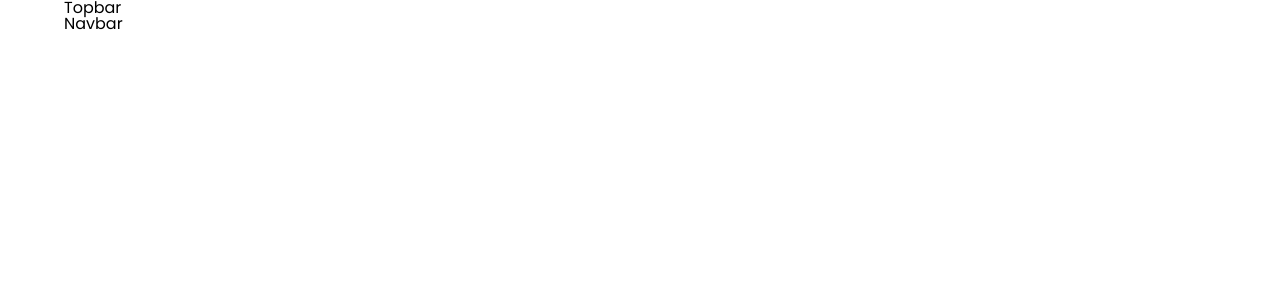
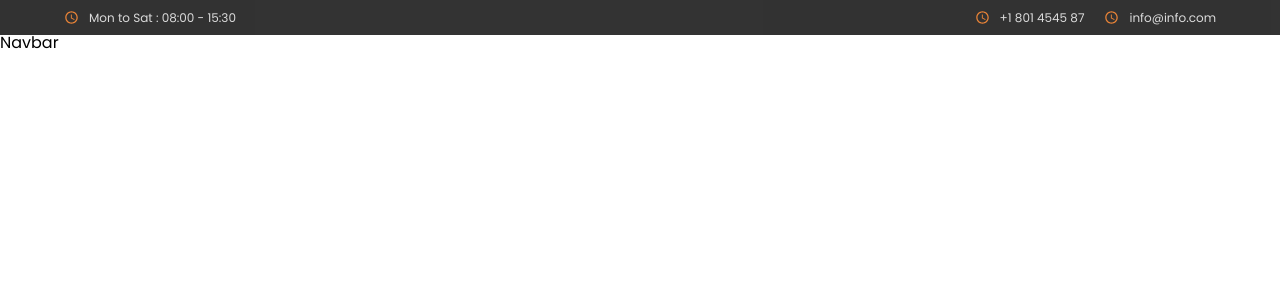
Before and after one commit to kadirula/react-restaurant-single-page, a React (Create React App) app: page / in a window 1280 px wide. Shown: the top 300 px of the page. Built offline with nearby package versions, Linux system fonts and the light colour scheme.

Commit message:
topbar updated

```diff
--- a/package.json
+++ b/package.json
@@ -5,6 +5,7 @@
   "dependencies": {
     "@emotion/react": "^11.10.5",
     "@emotion/styled": "^11.10.5",
+    "@mui/icons-material": "^5.10.14",
     "@mui/material": "^5.10.14",
     "@testing-library/jest-dom": "^5.16.5",
     "@testing-library/react": "^13.4.0",
--- a/src/App.jsx
+++ b/src/App.jsx
@@ -2,9 +2,9 @@
 import { Header } from './components/index';
 const App = () => {
   return (
-    <>
+    <div className='main'>
       <Header />
-    </>
+    </div>
   );
 }
 
--- a/src/components/Header.jsx
+++ b/src/components/Header.jsx
@@ -1,4 +1,4 @@
-import { Container } from '@mui/material';
+
 import React from 'react'
 
 /* Components */
@@ -7,10 +7,9 @@ import { Navbar, Topbar } from './index';
 const Header = () => {
     return (
         <header className="header">
-            <Container maxWidth='lg'>
-                <Topbar />
-                <Navbar />
-            </Container>
+
+            <Topbar />
+            <Navbar />
         </header>
     )
 }
--- a/src/components/Topbar.jsx
+++ b/src/components/Topbar.jsx
@@ -1,8 +1,36 @@
-import React from 'react'
+import { Container } from '@mui/material';
+
+import { AccessTime } from '@mui/icons-material'
 
 const Topbar = () => {
   return (
-    <div>Topbar</div>
+    <div className='topbar'>
+      <Container maxWidth='lg'>
+        <div className="topbar__wrapper">
+
+          <div className="topbar__left">
+            <div className="topbar__info">
+              <div className="topbar__info-item">
+                <AccessTime className='topbar__info-icon' />
+                <p>Mon to Sat : 08:00 - 15:30</p>
+              </div>
+            </div>
+          </div>
+          <div className="topbar__right">
+            <div className="topbar__info">
+              <div className="topbar__info-item">
+                <AccessTime className='topbar__info-icon' />
+                <p>+1 801 4545 87</p>
+              </div>
+              <div className="topbar__info-item">
+                <AccessTime className='topbar__info-icon' />
+                <p>info@info.com</p>
+              </div>
+            </div>
+          </div>
+        </div>
+      </Container>
+    </div>
   )
 }
 
--- a/src/sass/abstract/_mixins.scss
+++ b/src/sass/abstract/_mixins.scss
@@ -0,0 +1,5 @@
+@mixin flex($align-items, $justify-content) {
+    display: flex;
+    align-items: $align-items;
+    justify-content: $justify-content;
+}
--- a/src/sass/abstract/_variable.scss
+++ b/src/sass/abstract/_variable.scss
@@ -0,0 +1,3 @@
+$color-black: #000;
+$color-theme: #e56505;
+$color-light-gray:#d3d3d3;
--- a/src/sass/index.scss
+++ b/src/sass/index.scss
@@ -7,5 +7,6 @@
 @import './base/typography';
 
 
+@import './layout/topbar';
 @import './layout/header';
 @import './layout/footer';
--- /dev/null
+++ b/src/sass/layout/_topbar.scss
@@ -0,0 +1,23 @@
+.topbar{
+    padding: 1rem 0;
+    background: $color-black;
+    opacity: .8;
+    &__wrapper{
+        @include flex(center, space-between);
+    }
+    &__info{
+        @include flex(center, unset);
+        gap: 2rem;
+        &-item{
+            @include flex(center, unset);
+            gap: 1rem;
+        }
+        &-icon{
+            color: $color-theme;
+        }
+        p{
+            color: $color-light-gray;
+            font-size: 1.2rem;
+        }
+    }
+}
```
Also changed, not shown: 1 other file (tests, documents, lock files or other folders).
